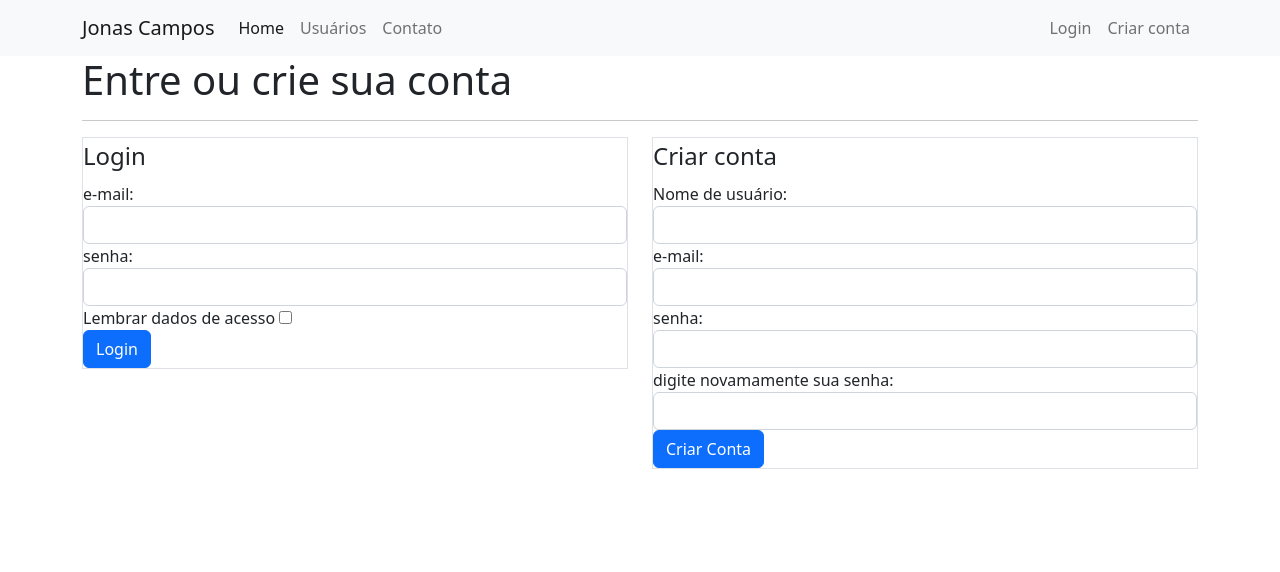
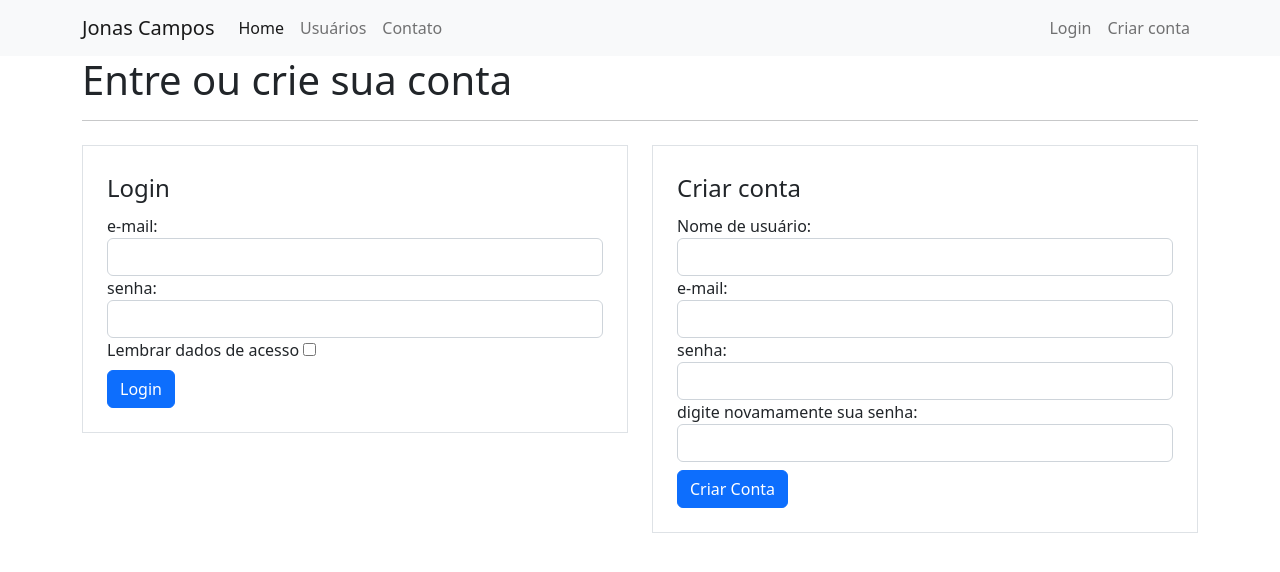
Before and after one commit to jonasaacampos/blog_python_flask, a Flask app: page /login in a window 1280 px wide. Shown: the top 572 px of the page. Run offline with Flask 2, Linux system fonts and the light colour scheme.

Commit message:
form frontend espaçamento e margem dos campos

```diff
--- a/templates/login.html
+++ b/templates/login.html
@@ -6,7 +6,7 @@
         <hr/>
         <div class="row">
             <div class="col">
-                <form action="" method="post" class="border">
+                <form action="" method="post" class="border p-4 mt-2">
                     <legend>Login</legend>
                     <fieldset>
                         <div class="form-group">
@@ -22,11 +22,11 @@
                             {{ form_login.check_lembrar_dados (class='form-chek-input') }}
                         </div>
                     </fieldset>
-                    {{ form_login.btn_submit_login (class='btn btn-primary') }}
+                    {{ form_login.btn_submit_login (class='btn btn-primary mt-2') }}
                 </form>
             </div>
             <div class="col">
-                <form action="" method="post" class="border">
+                <form action="" method="post" class="border p-4 mt-2">
                     <legend>Criar conta</legend>
                     <fieldset>
                         <div class="form-group">
@@ -47,7 +47,7 @@
                             {{ form_criar_conta.senha_confimacao (class='form-control') }}
                         </div>
                     </fieldset>
-                    {{ form_criar_conta.btn_submit (class='btn btn-primary') }}
+                    {{ form_criar_conta.btn_submit (class='btn btn-primary mt-2') }}
                 </form>
 
             </div>
```
